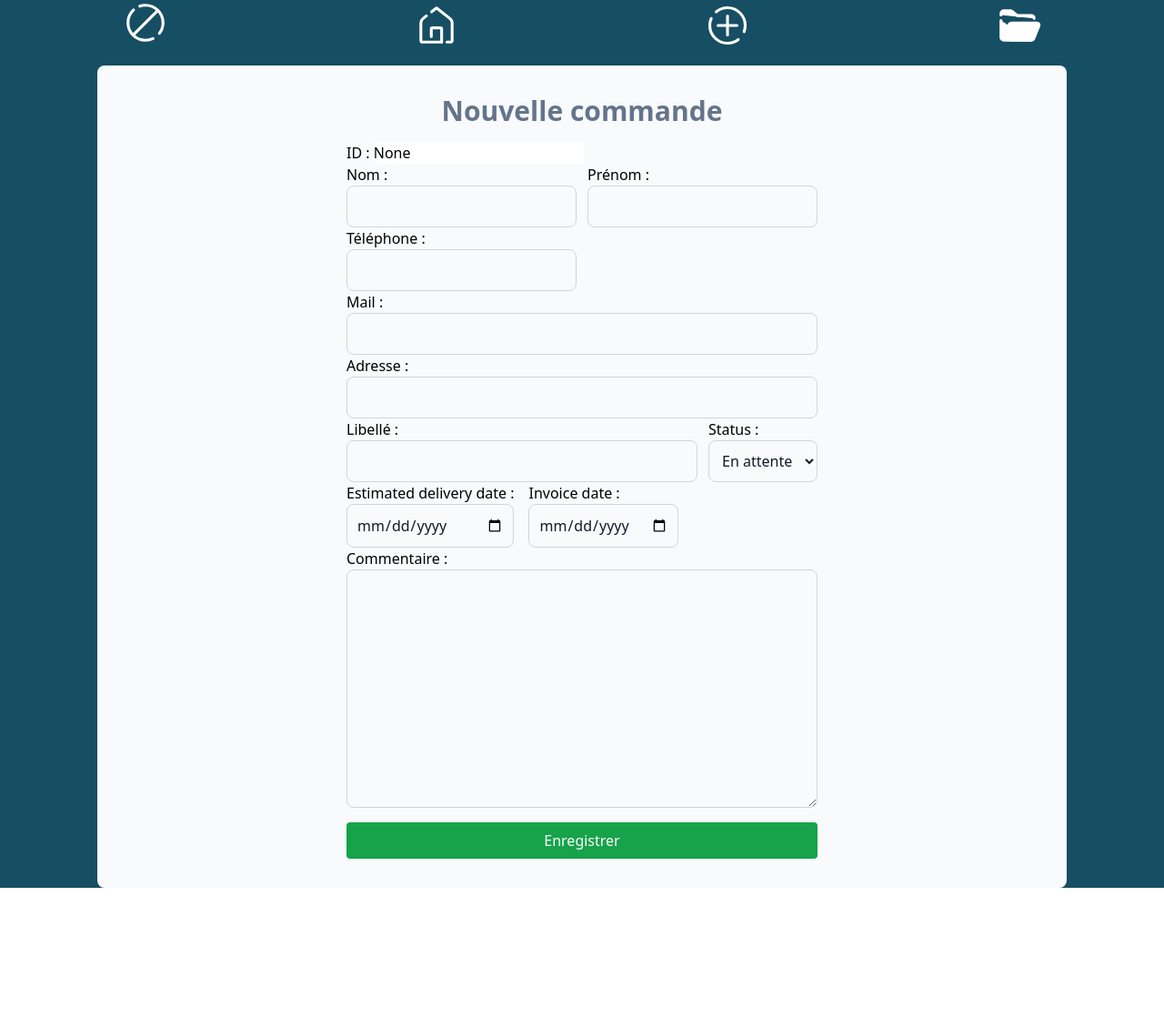
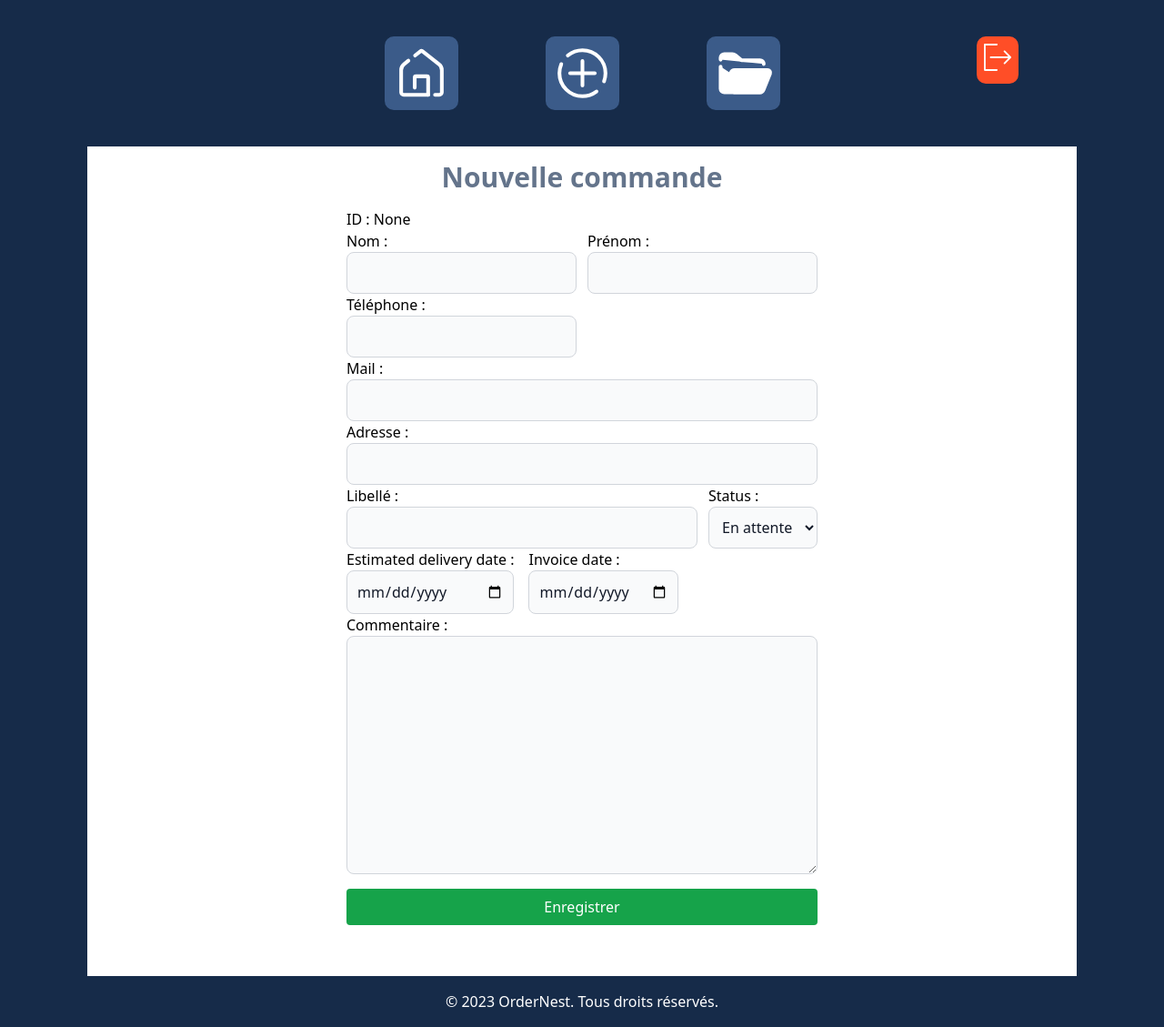
Before and after one commit to SimonDesc/order_nest, a Django app: page /orders/create/ in a window 1280 px wide. Shown: the whole page at 91% size. Before the commit the page ends 976 px from the top, so only its background shows below. Run offline with Django 4.2, Linux system fonts and the light colour scheme; the visitor is signed in with stand-in values (Sample User, id 1); some libraries are stand-ins or nearby versions.

Commit message:
feat: improve front-end cards (home) and navbar

```diff
--- a/src/templates/base.html
+++ b/src/templates/base.html
@@ -2,6 +2,7 @@
 
 <!DOCTYPE html>
 <html lang="fr">
+
 <head>
 	<meta charset="UTF-8">
 	{% block title %}
@@ -11,43 +12,60 @@
 </head>
 
 
-<body class="bg-cyan-900">
-<div class="flex items-center justify-around">
+<body style="background-color:#162B49 ;">
+	<div class="flex justify-center mt-10 gap-24">
 
-    <div>
+
+
+		<div style="background-color: #3B5B89; border: 0.5rem solid #3B5B89; border-radius: 10px;"
+			class="div-ombre-button-navbar">
+			<a href="{% url 'webapp:home' %}"><img src="/static/img/home.svg" alt="Accueil" width="65" height="65"></a>
+		</div>
+
+		<div style="background-color: #3B5B89; border: 0.5rem solid #3B5B89; border-radius: 10px;"
+			class="div-ombre-button-navbar">
+			<a href="{% url 'webapp:order-create' %}"><img src="/static/img/neworder.svg" alt="Nouvelle commande"
+					width="65" height="65"></a>
+		</div>
+
+		<div style="background-color: #3B5B89; border: 0.5rem solid #3B5B89; border-radius: 10px;"
+			class="div-ombre-button-navbar">
+			<a href="{% url 'webapp:dashboard' %}"><img src="/static/img/dashboard.svg" alt="Tableau de bord" width="65"
+					height="65"></a>
+		</div>
+
+
+	</div>
+
+	<div class="absolute top-10 right-40">
+		<div style="background-color: #FF4E27; border: 0.5rem solid #FF4E27; border-radius: 10px;"
+			class="div-ombre-button-navbar-logout">
 			{% if user.is_authenticated %}
 			<form method="post" action="{% url 'webapp:logout' %}">
 				{% csrf_token %}
-            <button type="submit"><img src="/static/img/deconnexion.svg" alt="Se déconnecter" width="50" height="50"></button>
+				<button type="submit"><img src="/static/img/logout.svg" alt="Se déconnecter" width="30"
+						height="30"></button>
 			</form>
 			{% endif %}
 		</div>
-
-    <div>
-        <a href="{% url 'webapp:home' %}"><img src="/static/img/home.svg" alt="Accueil" width="50" height="50"></a>
-    </div>
-
-    <div>
-        <a href="{% url 'webapp:order-create' %}"><img src="/static/img/neworder.svg" alt="Nouvelle commande" width="50" height="50"></a>
-    </div>
-
-    <div>
-        <a href="{% url 'webapp:dashboard' %}"><img src="/static/img/dashboard.svg" alt="Tableau de bord" width="50" height="50"></a>
-    </div>
-
 	</div>
 
 
 
 
 
-<section id="webapp">
+	<section class="bg-white ml-24 mr-24 mt-10 pb-10 min-h-screen" id="webapp">
 
 		{% block content %}
 
 		{% endblock %}
 
 	</section>
+	<footer class="text-white text-center p-4">
+		<p>© 2023 OrderNest. Tous droits réservés.</p>
+	</footer>
+
 
 </body>
+
 </html>
--- a/src/webapp/templates/webapp/login.html
+++ b/src/webapp/templates/webapp/login.html
@@ -11,7 +11,7 @@
 	{% tailwind_css %}
 </head>
 
-<body class="bg-slate-200">
+<body style="background-color:#162B49">
 	<section id="webapp">
 		<form method="POST">
 			{% csrf_token %}
--- a/src/webapp/templates/webapp/orders/order-create.html
+++ b/src/webapp/templates/webapp/orders/order-create.html
@@ -9,7 +9,7 @@
 
 {% block content %}
 <div class="flex justify-center">
-<div class="bg-slate-50 rounded-lg p-4 mt-4 w-10/12">
+<div>
     <div class="titre flex justify-center text-slate-500 mt-4 text-3xl font-bold mb-4">
         <h1>Nouvelle commande</h1>
     </div>
```
Also changed, not shown: src/theme/static_src/src/styles.css (+16 -0 lines), src/webapp/templates/webapp/home.html (+25 -21 lines), src/webapp/templates/webapp/landing.html (+47 -14 lines), src/webapp/static/img/deconnexion.svg (deleted), src/webapp/static/img/logout.svg (added). Lines whose indentation alone changed are shown as unchanged.
